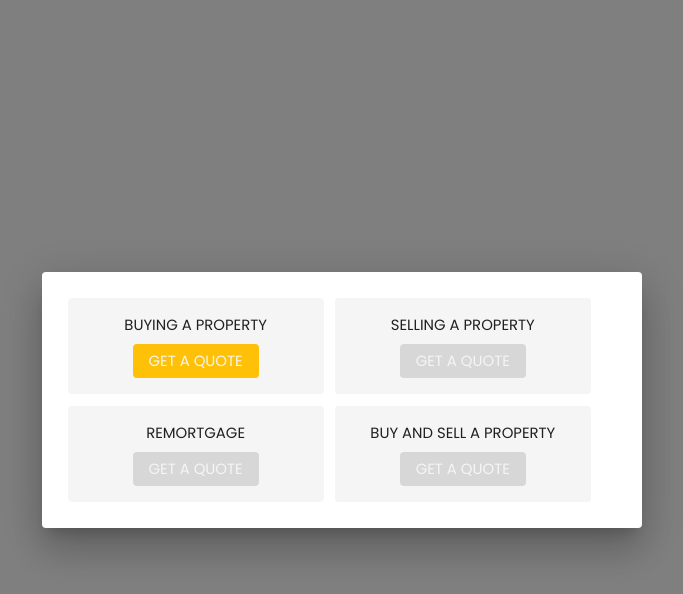
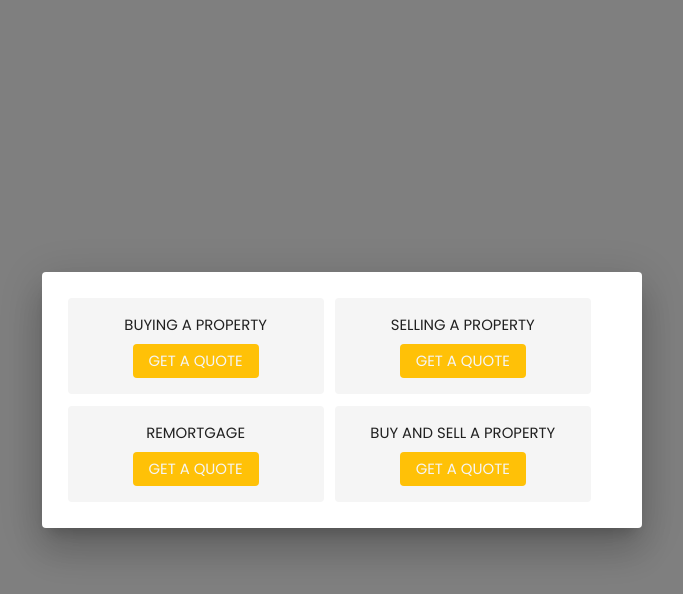
Before and after one commit to tek-juice/Quote-tool, a React (Vite) app: page / in a window 1280 px wide. Both pictures are taken after a click on the button "GET A QUOTE". Shown: the top 594 px of the page, without its empty margins (298-981 px from the left). Built offline with nearby package versions, Linux system fonts and the light colour scheme; the HTML template or start-up script is replaced by a standard one.

Commit message:
worked on the new build confirmation screen

```diff
--- a/src/App.tsx
+++ b/src/App.tsx
@@ -9,10 +9,12 @@ import { Box, Button, createTheme, Dialog, LinearProgress, ThemeProvider, Typogr
 
 const App = () => {
 
+  // Theme customization
   const theme = createTheme({
     defaultColorScheme: "light",
     palette: {
       primary: { main: "#ffc107" },
+      secondary: {main: "#f4f4f4"}
     },
     typography: {
       fontSize: 13,
@@ -20,17 +22,36 @@ const App = () => {
     }
   })
 
+  // current UI component
   const [content, setContent] = useState<Content>()
+
+  // track visibility of the modal
   const [open, setOpen] = useState(false)
+
+  // track the loading state for rendering the modal content
   const [loading, setLoading] = useState(true)
+
+  // move to the new build confirmation screen
+  const onOptionSelect=(key: string)=>{
+    console.log(key)
+    setContent(contents[1])
+  }
+
+  // move the first section of purchase estimates
+  const newBuildAction=(response: "yes" | "no")=>{
+    console.log(response)
+    setContent(contents[2])
+  }
+
+  // UI components for the modal
   const contents: Content[] = [
     {
       title: "landing",
-      body: <Landing />
+      body: <Landing onOptionSelect={onOptionSelect}/>
     },
     {
       title: "new build confirmation",
-      body: <NewBuildConfirmation />
+      body: <NewBuildConfirmation newBuildAction={newBuildAction}/>
     },
     {
       title: "purchase estimate 1",
@@ -44,6 +65,7 @@ const App = () => {
     }
   ]
 
+  // simulate delay and set the first UI component for the modal
   useEffect(() => {
     setContent(contents[0])
     setTimeout(() => {
@@ -66,6 +88,8 @@ const App = () => {
           {
             loading
               ?
+
+              // loading state container
               <Box  display={"flex"} flexDirection={"column"} padding={"20px 0px 0px 0px"} alignItems={"center"} justifyContent={"space-between"}>
                 <Typography variant="h4">Getting things ready</Typography>
                 <Typography variant="caption">please wait as we collect the neccessary resources...</Typography>
@@ -73,6 +97,8 @@ const App = () => {
                 <LinearProgress style={{ width: "100%" }} />
               </Box>
               :
+
+              // modal content
               content?.body
           }
         </Dialog>
--- a/src/components/Landing.tsx
+++ b/src/components/Landing.tsx
@@ -1,12 +1,14 @@
-import { Box, Button, colors,Paper, Typography } from "@mui/material"
+import { Box, Button, colors, Paper, Typography } from "@mui/material"
 
 export interface Option {
   label: string
   action?: () => void
 }
 
-const Landing = () => {
 
+const Landing: React.FC<{ onOptionSelect: (key: string) => void }> = ({ onOptionSelect }) => {
+
+  // options list
   const options: Option[] = [
     {
       label: "Buying a property",
@@ -23,15 +25,36 @@ const Landing = () => {
   ]
 
   return (
-    <Box display={"flex"}style={{ padding: 20}} flexWrap={"wrap"}>
+    // options container
+    <Box display={"flex"} style={{ padding: 20 }} flexWrap={"wrap"}>
       {
-        options?.map((option, index)=>(
-          <Paper elevation={0}  key={index} style={{background: colors?.grey[100], width: "40%", margin: "1%"}} sx={{p: 2, display: "flex", alignItems: "center", justifyContent: "center", flexDirection: "column"}}>
-          <Typography  sx={{mb:1, textTransform: "uppercase"}}>{option?.label}</Typography>
-          <Button disableElevation disabled={index != 0} variant="contained">
-            <Typography color={colors.grey[100]}>get a quote</Typography>
-          </Button>
-        </Paper>
+        options?.map((option, index) => (
+
+          // option container
+          <Paper
+            elevation={0}
+            key={index}
+            style={{
+              background: colors?.grey[100],
+              width: "40%",
+              margin: "1%"
+            }}
+            sx={{
+              p: 2,
+              display: "flex",
+              alignItems: "center",
+              justifyContent: "center",
+              flexDirection: "column"
+            }}>
+
+            {/* option label  */}
+            <Typography sx={{ mb: 1, textTransform: "uppercase" }}>{option?.label}</Typography>
+
+            {/* option button  */}
+            <Button onClick={() => onOptionSelect(`KEY: ${index}`)} disableElevation variant="contained">
+              <Typography color={colors.grey[100]}>get a quote</Typography>
+            </Button>
+          </Paper>
         ))
       }
     </Box>
--- a/src/components/NewBuildConfirmation.tsx
+++ b/src/components/NewBuildConfirmation.tsx
@@ -1,6 +1,24 @@
-const NewBuildConfirmation = () => {
+import { Box, Button,Typography } from "@mui/material"
+import React from "react"
+
+export interface Props{
+  newBuildAction: (response: "yes" | "no")=>void
+}
+
+const NewBuildConfirmation:React.FC<Props> = ({newBuildAction}) => {
   return (
-    <div>NewBuildConfirmation</div>
+    <Box sx={{p:3}}>
+
+      {/* intro section  */}
+      <Typography variant="h4">Purchase estimate</Typography>
+      <Typography>is the property a new build?</Typography>
+
+      {/* actions  */}
+      <Box sx={{mt:2}} display={"flex"} alignItems={"center"}>
+      <Button onClick={()=>newBuildAction("yes")} disableElevation variant="contained">YES</Button>
+      <Button onClick={()=>newBuildAction("no")} color={"secondary"} sx={{ml:1}} disableElevation variant="contained">NO</Button>
+      </Box>
+    </Box>
   )
 }
 
```
